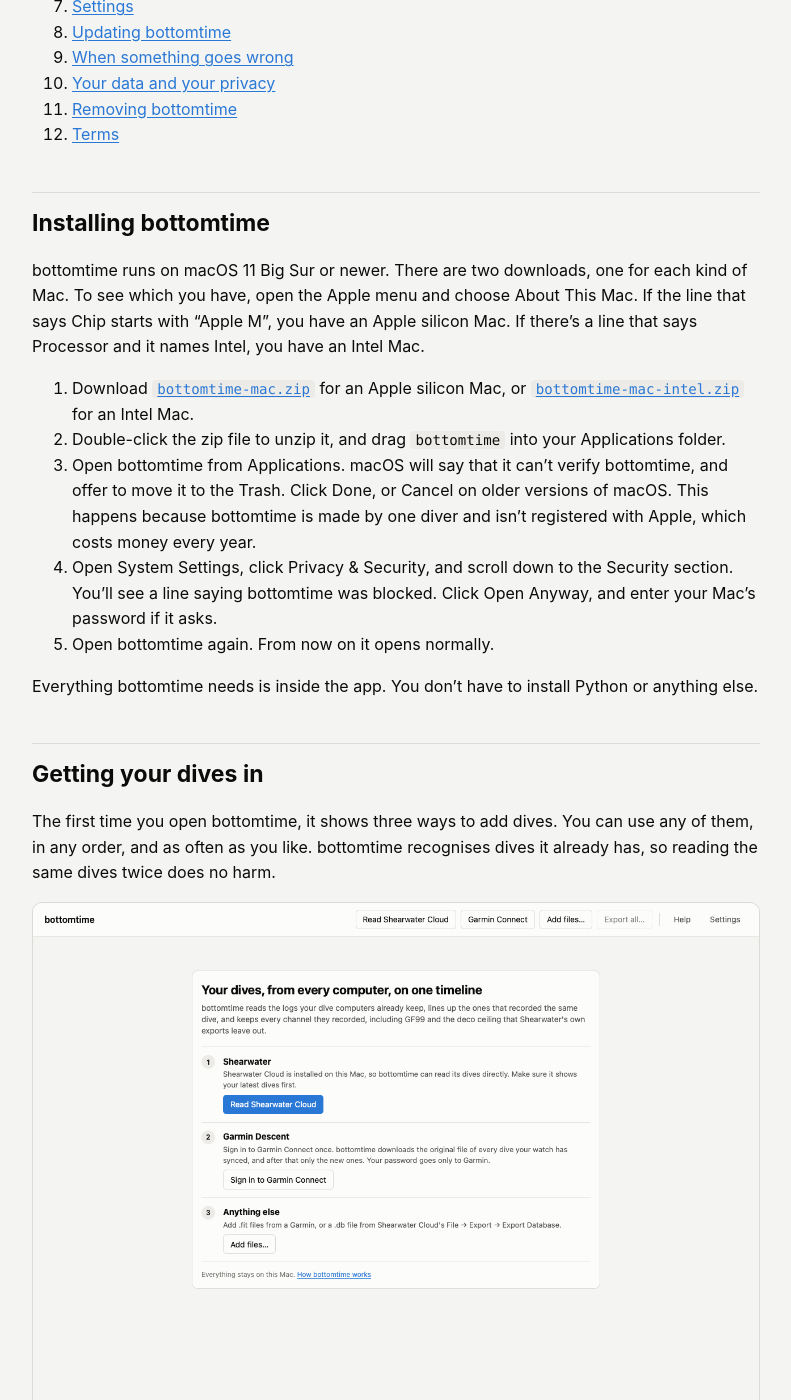
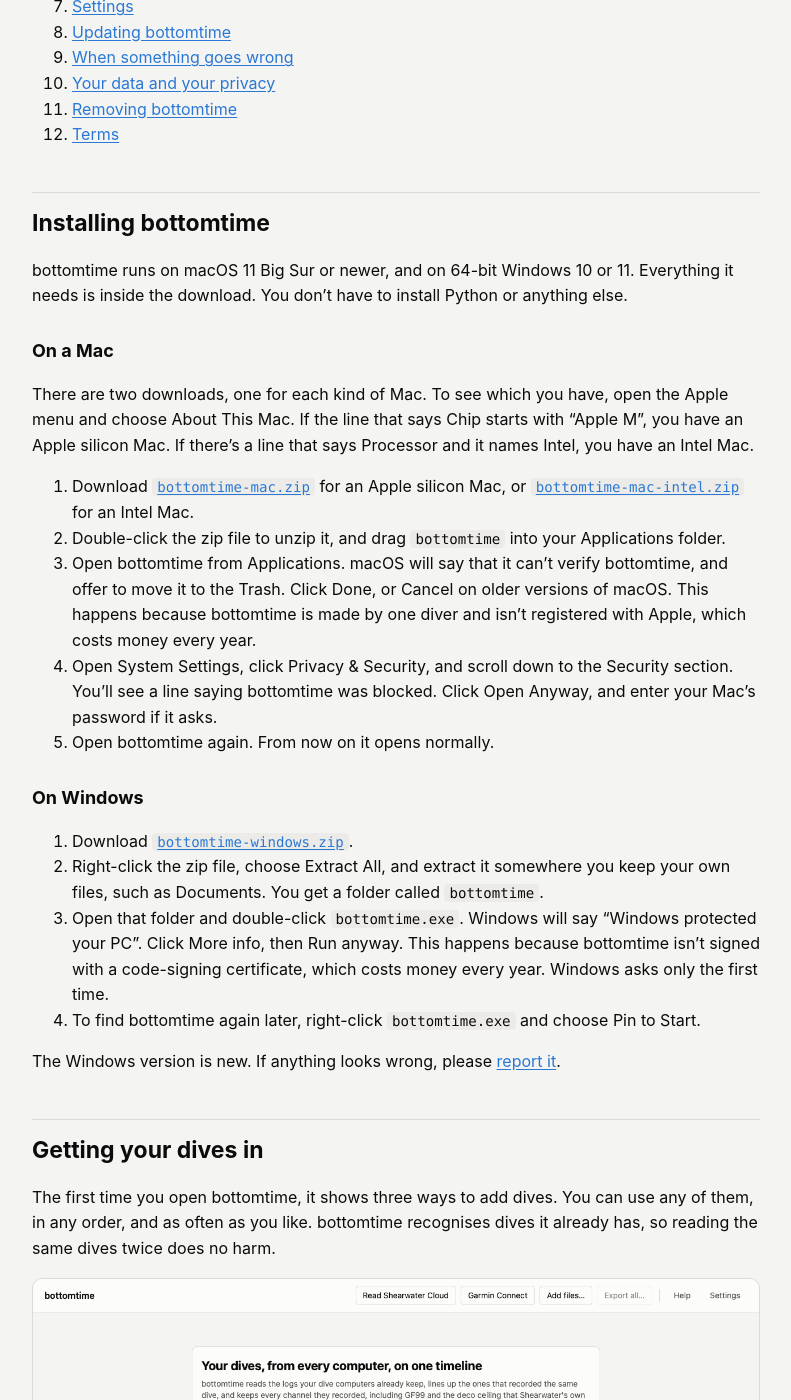
Before and after one commit to snehankekre/bottomtime, a Jekyll site: the page built from docs/manual.md, in a window 1280 px wide and 1400 px high, scrolled down 658 px. Shown: the whole window, without its empty margins (244-1035 px from the left). Built offline with Jekyll 4.4.1, drawn with Linux system fonts in a browser that asks for light colours; some of the changed text lies outside the part shown.

Commit message:
Say bottomtime runs on Windows, in the README, the manual, and the site

```diff
--- a/docs/manual.md
+++ b/docs/manual.md
@@ -1,13 +1,14 @@
 ---
 title: Manual
-description: How to install and use the bottomtime Mac app.
+description: How to install and use the bottomtime app on a Mac or on Windows.
 ---
 
 # The bottomtime manual
 
-This manual is for divers using the bottomtime Mac app. You don't need to know
-anything about programming to follow it. If you'd rather use the command line
-or Python, see [Command line and Python](cli.md).
+This manual is for divers using the bottomtime app on a Mac or on Windows. You
+don't need to know
+anything about programming to follow it. If you'd rather use the command
+line or Python, see [Command line and Python](cli.md).
 
 bottomtime collects the dives from your Shearwater and your Garmin Descent and
 shows them together. When you wore both computers on the same dive, it lines
@@ -33,8 +34,13 @@
 
 ## Installing bottomtime
 
-bottomtime runs on macOS 11 Big Sur or newer. There are two downloads, one
-for each kind of Mac. To see which you have, open the Apple menu and choose
+bottomtime runs on macOS 11 Big Sur or newer, and on 64-bit Windows 10 or 11.
+Everything it needs is inside the download. You don't have to install Python
+or anything else.
+
+### On a Mac
+
+There are two downloads, one for each kind of Mac. To see which you have, open the Apple menu and choose
 About This Mac. If the line that says Chip starts with "Apple M", you have an
 Apple silicon Mac. If there's a line that says Processor and it names Intel,
 you have an Intel Mac.
@@ -54,8 +60,21 @@
    Open Anyway, and enter your Mac's password if it asks.
 5. Open bottomtime again. From now on it opens normally.
 
-Everything bottomtime needs is inside the app. You don't have to install
-Python or anything else.
+### On Windows
+
+1. Download [`bottomtime-windows.zip`](https://github.com/snehankekre/bottomtime/releases/download/v0.8.0b1/bottomtime-windows.zip).
+2. Right-click the zip file, choose Extract All, and extract it somewhere you
+   keep your own files, such as Documents. You get a folder called
+   `bottomtime`.
+3. Open that folder and double-click `bottomtime.exe`. Windows will say
+   "Windows protected your PC". Click More info, then Run anyway. This
+   happens because bottomtime isn't signed with a code-signing certificate,
+   which costs money every year. Windows asks only the first time.
+4. To find bottomtime again later, right-click `bottomtime.exe` and choose
+   Pin to Start.
+
+The Windows version is new. If anything looks wrong, please
+[report it](#when-something-goes-wrong).
 
 ## Getting your dives in
 
@@ -279,7 +298,7 @@
 you sign in to or out of Garmin Connect.
 
 **Your data** shows the folder where bottomtime keeps everything, with a
-button to open it in Finder.
+button to open it in Finder on a Mac or File Explorer on Windows.
 
 - **Rebuild from saved files** throws away the dive list and builds it again
   from the files bottomtime saved. Nothing is downloaded. Use it if something
@@ -295,9 +314,10 @@
 ## Updating bottomtime
 
 When a new version is out, a line at the top of the window says so. Click
-**Download it**, then replace the bottomtime in your Applications folder with
-the new one, the same way you installed it. macOS may ask you to allow it in
-Privacy & Security again.
+**Download it**. On a Mac, replace the bottomtime in your Applications folder
+with the new one, the same way you installed it, and macOS may ask you to
+allow it in Privacy & Security again. On Windows, extract the new zip file and
+replace your old `bottomtime` folder with the new one.
 
 The first time a new version opens, it may say "Updating your dives for this
 version of bottomtime" while it rebuilds your dive list from the files it
@@ -351,12 +371,17 @@
 **Rebuild from saved files**.
 
 **macOS says bottomtime can't be opened.** Follow steps 3 to 5 of
-[Installing bottomtime](#installing-bottomtime).
+[Installing bottomtime on a Mac](#on-a-mac).
+
+**Windows says "Windows protected your PC".** Click More info, then Run
+anyway.
 
 ## Your data and your privacy
 
-Everything bottomtime has stays on your Mac, in the folder
-`~/Library/Application Support/bottomtime`. That folder holds:
+Everything bottomtime has stays on your computer. On a Mac it's in the folder
+`~/Library/Application Support/bottomtime`, and on Windows it's in
+`%APPDATA%\bottomtime`, which is usually
+`C:\Users\yourname\AppData\Roaming\bottomtime`. That folder holds:
 
 - `dives.db`, your dive list.
 - `archive`, an untouched copy of every file bottomtime has read: each
@@ -372,8 +397,8 @@
 ## Removing bottomtime
 
 To remove bottomtime and everything it saved, open Settings, click **Delete
-everything…** and confirm, then drag bottomtime from Applications to the
-Trash. Your dives in Shearwater Cloud and Garmin Connect stay where they are.
+everything…** and confirm. Then, on a Mac, drag bottomtime from Applications
+to the Trash, or on Windows, delete the `bottomtime` folder you extracted. Your dives in Shearwater Cloud and Garmin Connect stay where they are.
 
 ## Terms
 
```
Also changed, not shown: other parts of docs/manual.md (+8 -8 lines), docs/cli.md (+6 -4 lines), docs/data.md (+2 -1 lines), docs/how-it-works.md (+9 -2 lines), docs/index.html (+8 -7 lines), README.md.
